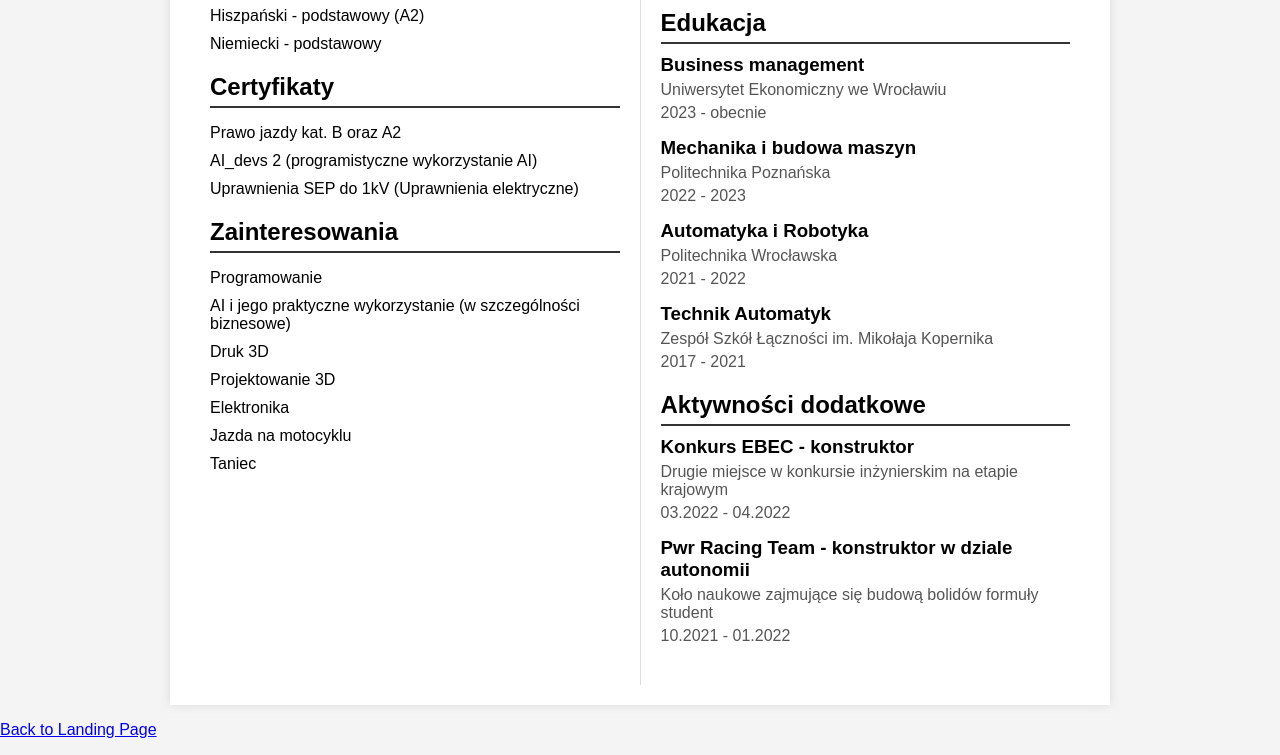
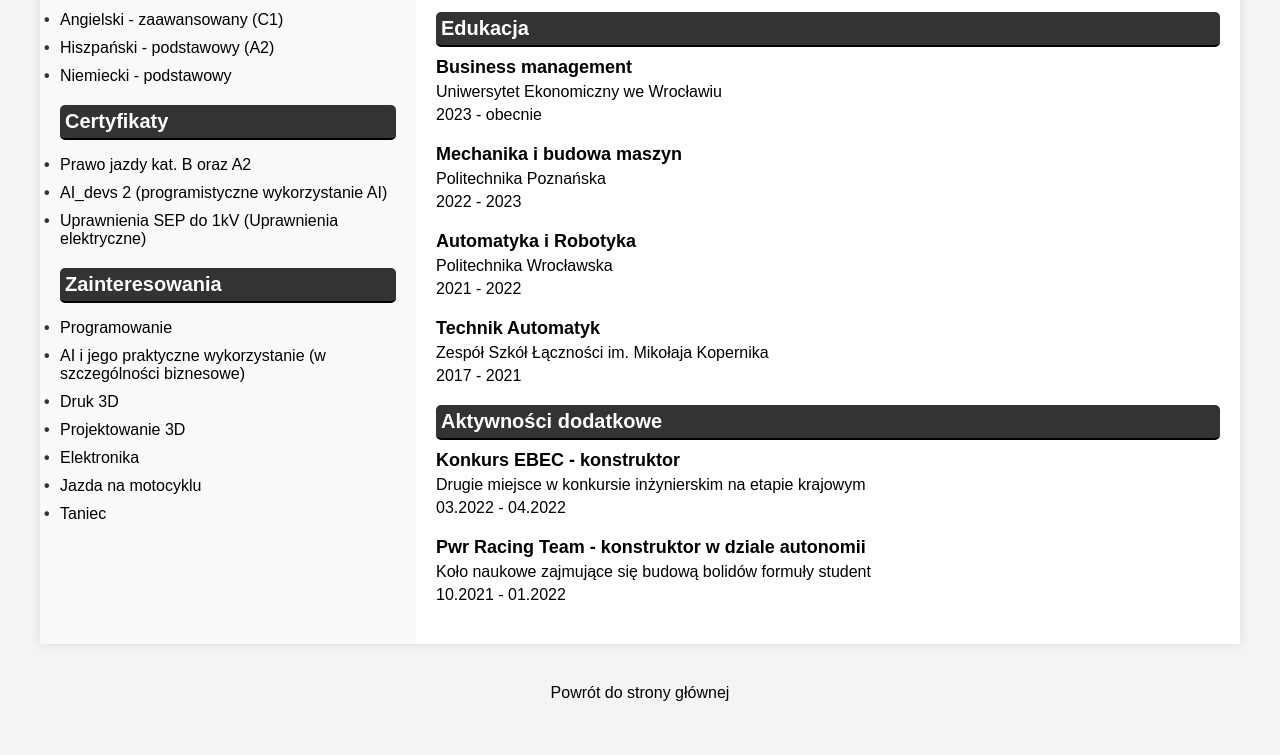
Before and after one commit to Pawe2l37/Pawe2l37.github.io, a plain HTML site: page CV.html in a window 1280 px wide. Shown: the part 630-1385 px from the top of the page. After the commit the page ends 1348 px from the top, so only its background shows below. Drawn offline with Linux system fonts and the light colour scheme.

Commit message:
poprawka do cv

```diff
--- a/CV.html
+++ b/CV.html
@@ -129,7 +129,7 @@
 </body>
 <footer>
     <p>
-        <a href="index.html">Back to Landing Page</a>
+        <a href="index.html">Powrót do strony głównej</a>
     </p>
 </footer>
 </html>
--- a/styles.css
+++ b/styles.css
@@ -1,18 +1,15 @@
 body {
-    font-family: Arial, sans-serif;
-    background-color: #f4f4f4;
+    font-family: 'Arial', sans-serif;
     margin: 0;
     padding: 0;
+    background-color: #f4f4f4;
 }
 
 .container {
-    max-width: 900px;
-    margin: 0 auto;
-    background-color: #fff;
-    padding: 20px;
-    box-shadow: 0 0 10px rgba(0, 0, 0, 0.1);
     display: flex;
     flex-direction: column;
+    align-items: center;
+    padding: 20px;
 }
 
 .header {
@@ -21,7 +18,12 @@ body {
 }
 
 .header h1 {
+    font-size: 36px;
     margin: 0;
+}
+
+.contact {
+    margin-top: 10px;
 }
 
 .contact p {
@@ -29,25 +31,29 @@ body {
 }
 
 .contact a {
-    color: #333;
+    color: #000;
     text-decoration: none;
-}
-
-.contact a:hover {
-    text-decoration: underline;
 }
 
 .main {
     display: flex;
+    width: 100%;
+    max-width: 1200px;
+    background-color: #fff;
+    box-shadow: 0 0 10px rgba(0, 0, 0, 0.1);
 }
 
 .left, .right {
-    flex: 1;
     padding: 20px;
 }
 
 .left {
-    border-right: 1px solid #ddd;
+    width: 30%;
+    background-color: #f9f9f9;
+}
+
+.right {
+    width: 70%;
 }
 
 section {
@@ -55,13 +61,14 @@ section {
 }
 
 h2 {
-    border-bottom: 2px solid #333;
+    font-size: 24px;
+    margin-bottom: 10px;
+    border-bottom: 2px solid #000;
     padding-bottom: 5px;
-    margin-bottom: 10px;
 }
 
 ul {
-    list-style: none;
+    list-style-type: none;
     padding: 0;
 }
 
@@ -70,14 +77,72 @@ ul li {
 }
 
 .experience, .education, .activities {
-    margin-bottom: 15px;
+    margin-bottom: 20px;
 }
 
 .experience h3, .education h3, .activities h3 {
+    font-size: 20px;
     margin: 0;
 }
 
 .experience p, .education p, .activities p {
     margin: 5px 0;
-    color: #555;
 }
+
+footer {
+    text-align: center;
+    margin-top: 20px;
+}
+
+footer a {
+    color: #000;
+    text-decoration: none;
+}
+
+/* Additional styles to match the image exactly */
+.header h1 {
+    font-size: 48px;
+    font-weight: bold;
+}
+
+.contact p {
+    font-size: 18px;
+}
+
+.contact a {
+    font-size: 18px;
+}
+
+.left section h2, .right section h2 {
+    font-size: 20px;
+    background-color: #333;
+    color: #fff;
+    padding: 5px;
+    border-radius: 5px;
+}
+
+.left ul li, .right .experience p, .right .education p, .right .activities p {
+    font-size: 16px;
+}
+
+.left ul li::before {
+    content: '•';
+    color: #333;
+    font-weight: bold;
+    display: inline-block;
+    width: 1em;
+    margin-left: -1em;
+}
+
+.right .experience h3, .right .education h3, .right .activities h3 {
+    font-size: 18px;
+    font-weight: bold;
+}
+
+.right .experience p, .right .education p, .right .activities p {
+    font-size: 16px;
+}
+
+footer p {
+    font-size: 16px;
+}
```
